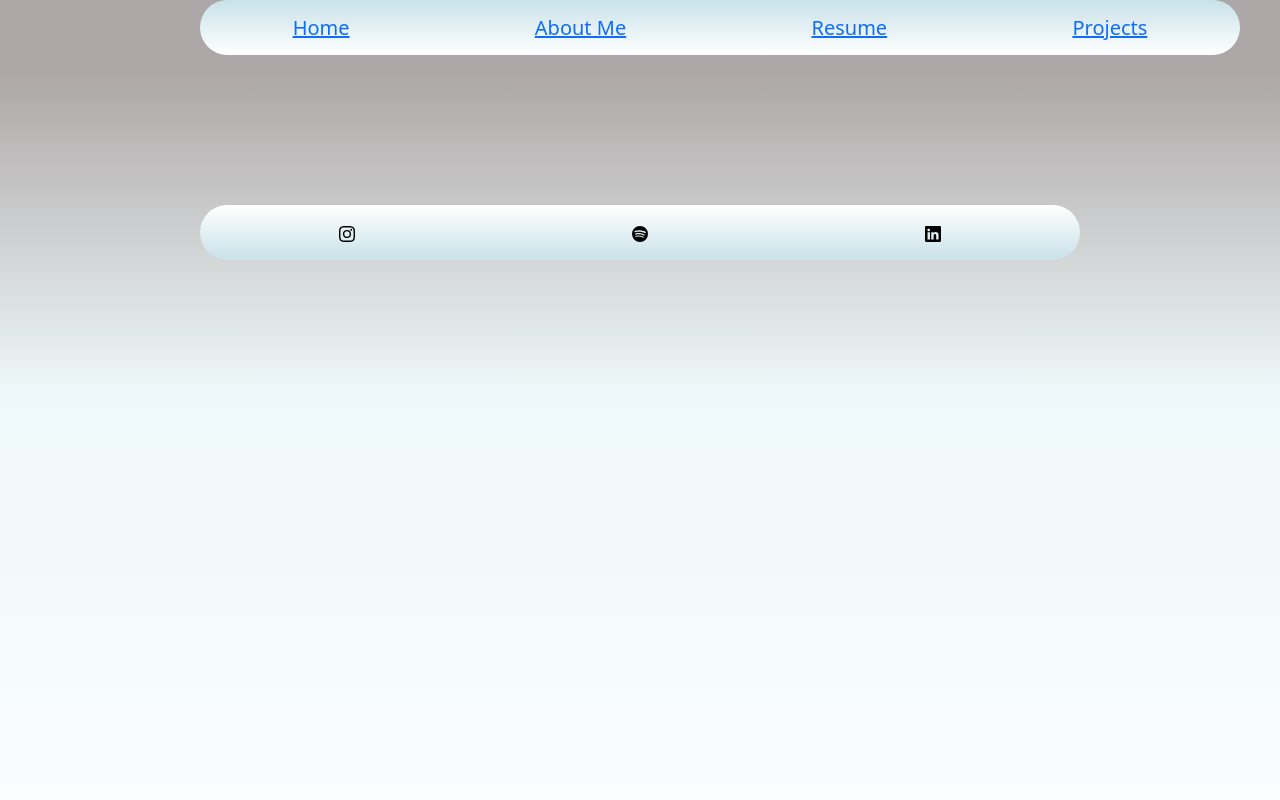
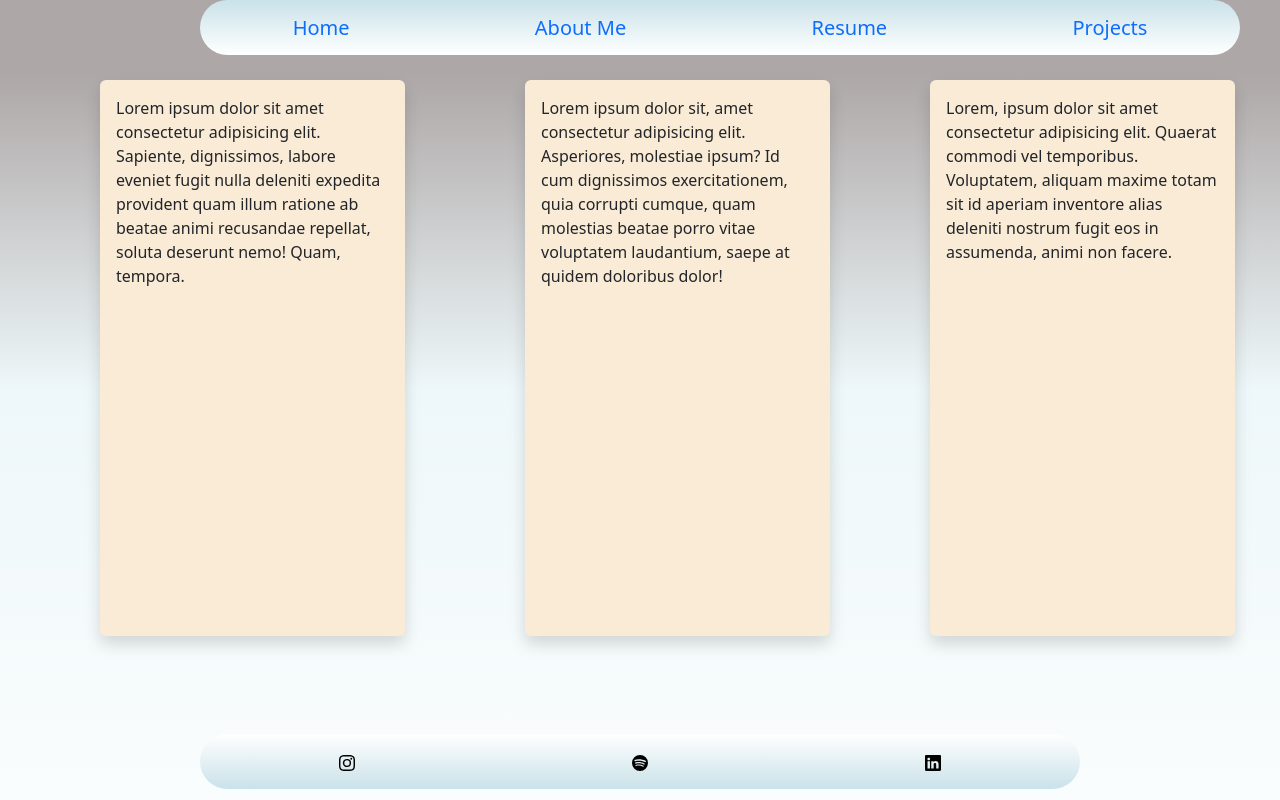
Before and after one commit to niconinyo/Project-1, a plain HTML site: page Website/home/About Me/aboutme.html in a window 1280 px wide. Drawn offline with nearby package versions, Linux system fonts and the light colour scheme.

Commit message:
Added some shadow effects to my about me page and added hover link to the nav bar

```diff
--- a/Website/home/About Me/aboutme.html
+++ b/Website/home/About Me/aboutme.html
@@ -14,12 +14,22 @@
 
     <header>
         <nav class="navigation">
-            <a class="home" href="/Website/home/index.html">Home</a>
-            <a class="about" href="/Website/home/About Me/aboutme.html">About Me</a>
-            <a class="resume" href="/Website/home/Resume/resume.html">Resume</a>
-            <a class="project" href="/Website/home/Portfolio/portfolio.html">Projects</a>
+            <a class="home link-offset-2 link-offset-3-hover link-underline link-underline-opacity-0 link-underline-opacity-75-hover" href="/Website/home/index.html">Home</a>
+            <a class="about link-offset-2 link-offset-3-hover link-underline link-underline-opacity-0 link-underline-opacity-75-hover" href="/Website/home/About Me/aboutme.html">About Me</a>
+            <a class="resume link-offset-2 link-offset-3-hover link-underline link-underline-opacity-0 link-underline-opacity-75-hover" href="/Website/home/Resume/resume.html">Resume</a>
+            <a class="project link-offset-2 link-offset-3-hover link-underline link-underline-opacity-0 link-underline-opacity-75-hover" href="/Website/home/Portfolio/portfolio.html">Projects</a>
         </nav>
     </header>
+
+    <div class="parent">
+
+        <div class="div1 shadow p-3 mb-5 rounded" > Lorem ipsum dolor sit amet consectetur adipisicing elit. Sapiente, dignissimos, labore eveniet fugit nulla deleniti expedita provident quam illum ratione ab beatae animi recusandae repellat, soluta deserunt nemo! Quam, tempora.</div>
+        <div class="div2 shadow p-3 mb-5 rounded""> Lorem ipsum dolor sit, amet consectetur adipisicing elit. Asperiores, molestiae ipsum? Id cum dignissimos exercitationem, quia corrupti cumque, quam molestias beatae porro vitae voluptatem laudantium, saepe at quidem doloribus dolor!</div>
+        <div class="div3 shadow p-3 mb-5 rounded""> Lorem, ipsum dolor sit amet consectetur adipisicing elit. Quaerat commodi vel temporibus. Voluptatem, aliquam maxime totam sit id aperiam inventore alias deleniti nostrum fugit eos in assumenda, animi non facere. </div>
+        </div>
+
+
+
 
 
     <footer>
--- a/Website/home/About Me/style.css
+++ b/Website/home/About Me/style.css
@@ -40,6 +40,32 @@ footer {
     border-radius: 187.5px;
     margin: 0 auto;
     position:relative;
-    top: 150px;
+    top: 50px;
 
 }
+/*https://cssgrid-generator.netlify.app/*/
+.parent {
+display: grid;
+grid-template-columns: repeat(10, 1fr);
+grid-template-rows: repeat(8, 1fr);
+grid-column-gap: 100px;
+grid-row-gap: 0px;
+}
+
+.div1 { grid-area: 1 / 2 / 9 / 4; }
+.div2 { grid-area: 1 / 5 / 9 / 7; }
+.div3 { grid-area: 1 / 8 / 9 / 10; }
+
+.div1, .div2, .div3, .shadow {
+margin-top: 25px;
+width: 305px;
+height: 556px;
+flex-shrink: 0;
+background-color: antiquewhite;
+
+}
+
+.div2 {
+    margin-right: -100px;
+    margin-left: -80px;
+}
--- a/Website/home/style.css
+++ b/Website/home/style.css
@@ -15,6 +15,7 @@ background-image: linear-gradient(rgba(77, 63, 63, 0.46) 9%, rgba(217, 238, 242,
 
 
 nav {
+    box-shadow: 2px 2px 2px 2px rgb(201, 226, 233);
     display: flex;
     align-items: center;
     height: 55px;
@@ -29,6 +30,7 @@ nav {
 }
 
 footer {
+    box-shadow: 2px 2px 2px 2px rgb(201, 226, 233);
     display: flex;
     align-items: center;
     height: 55px;
```
Also changed, not shown: Website/home/Portfolio/portfolio.html (+4 -4 lines), Website/home/Resume/resume.html (+4 -4 lines), Website/home/index.html (+4 -4 lines).
